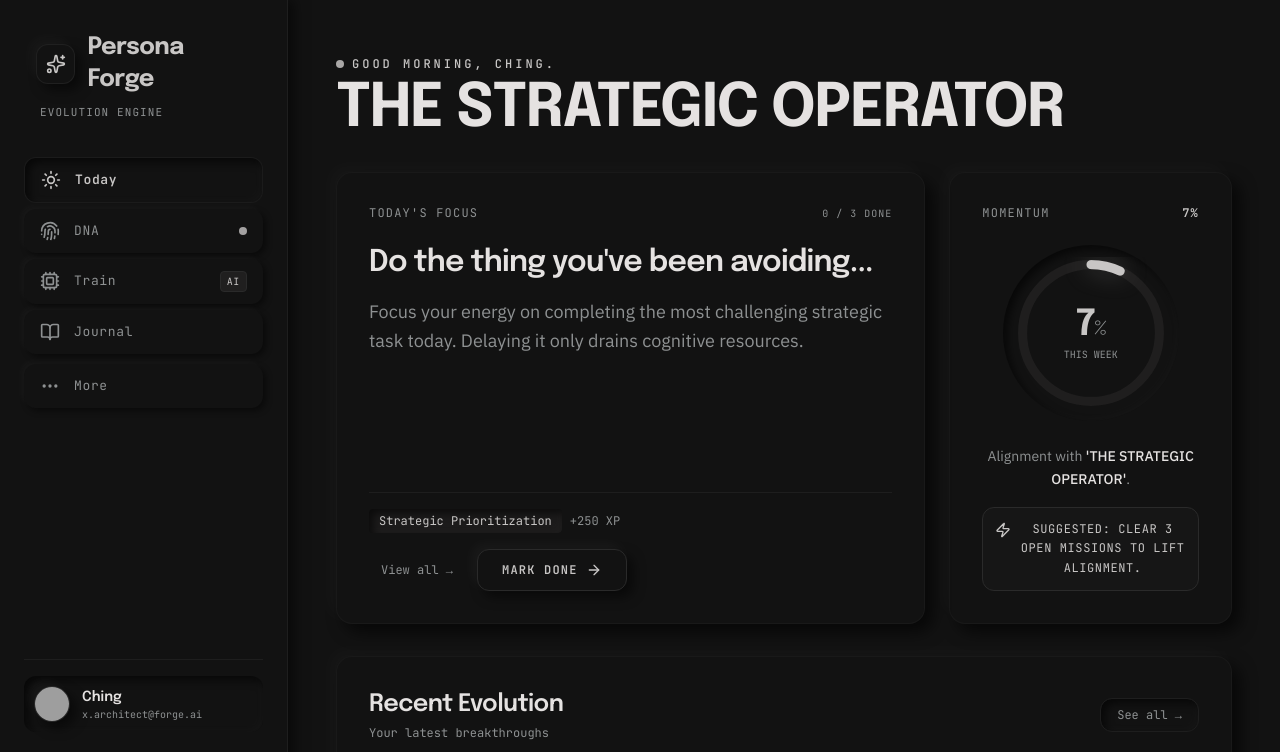
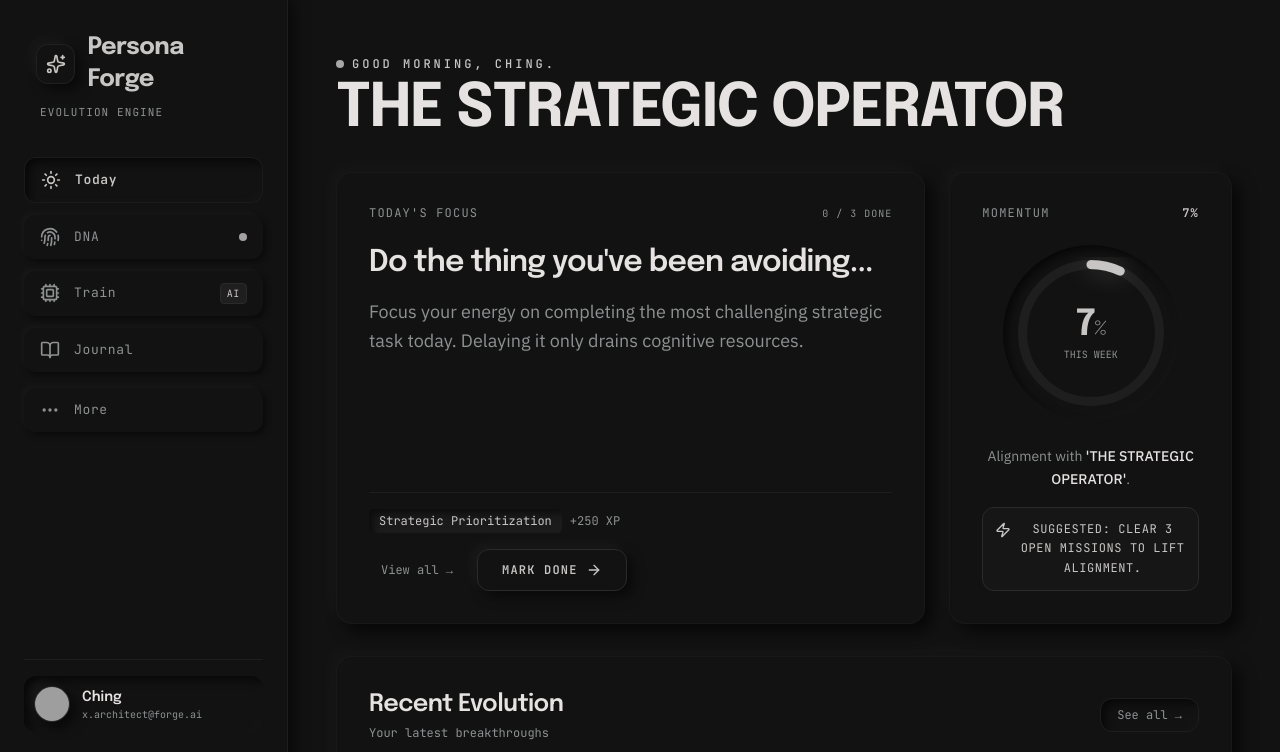
Before and after one commit to chinglung-angh27/persona-forge, a React (Vite) app: page / in a window 1280 px wide. Shown: the top 752 px of the page. Built offline with nearby package versions, Linux system fonts and the light colour scheme; grey boxes are pictures that could not be loaded.

Commit message:
style: loosen sidebar nav item gap from gap-1.5 to gap-3

```diff
--- a/src/components/Navigation.tsx
+++ b/src/components/Navigation.tsx
@@ -100,7 +100,7 @@
         </div>
 
         {/* Navigation Links */}
-        <div className="flex flex-col gap-1.5 flex-1">
+        <div className="flex flex-col gap-3 flex-1">
           {navItems.map((item) => {
             const isActive = currentView === item.id;
             return (
```
